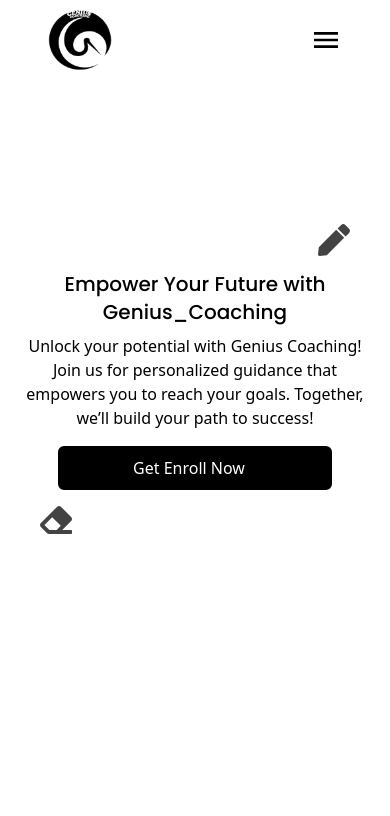
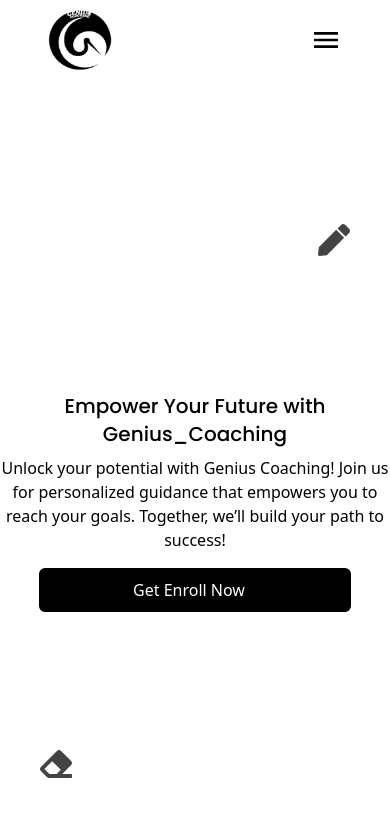
Before and after one commit to Hamidalizaiin/Genius-coaching, a React (Create React App) app: page / in a window 390 px wide. Shown: the top 816 px of the page. Built offline with nearby package versions, Linux system fonts and the light colour scheme.

Commit message:
section height changed

```diff
--- a/src/Sections/HeroSection.tsx
+++ b/src/Sections/HeroSection.tsx
@@ -6,7 +6,7 @@
 
 const HeroSection = () => {
   return (
-    <section className="h-[600px] flex flex-col justify-center items-center px-6 sm:px-12 xl:px-0 md:justify-between md:flex-row relative">
+    <section className="h-screen flex flex-col justify-center items-center  md:justify-between md:flex-row relative">
       <div className="flex flex-col gap-2 sm:gap-4 justify-center text-center md:text-left">
         <h1 className="max-w-full text-xl sm:text-3xl md:max-w-xl poppinFonts">Empower Your Future with Genius_Coaching</h1>
         <p className="max-w-full md:max-w-md">
```
